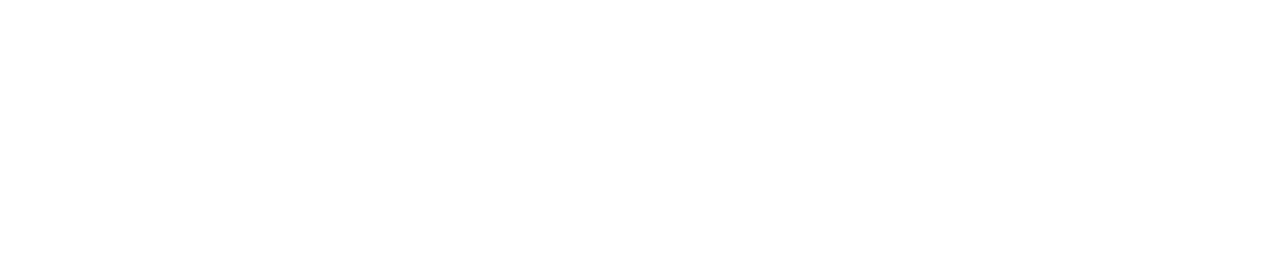
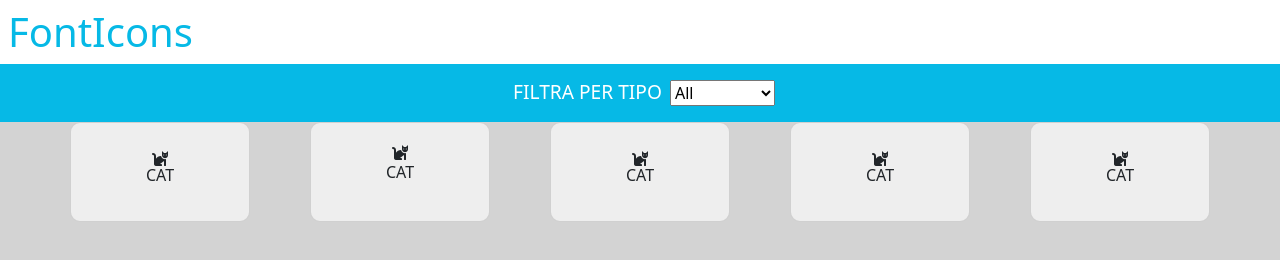
Before and after one commit to Andretreccia/js-es6-icons, a plain HTML site: page Milestone-1/index.html in a window 1280 px wide. Drawn offline with nearby package versions, Linux system fonts and the light colour scheme.

Commit message:
Creata struttura html della pagina da replicare in javascript

```diff
--- a/Milestone-1/index.html
+++ b/Milestone-1/index.html
@@ -4,11 +4,57 @@
     <meta charset="UTF-8">
     <meta http-equiv="X-UA-Compatible" content="IE=edge">
     <meta name="viewport" content="width=device-width, initial-scale=1.0">
+    <link href="https://cdn.jsdelivr.net/npm/bootstrap@5.1.3/dist/css/bootstrap.min.css" rel="stylesheet" integrity="sha384-1BmE4kWBq78iYhFldvKuhfTAU6auU8tT94WrHftjDbrCEXSU1oBoqyl2QvZ6jIW3" crossorigin="anonymous">
     <link rel="stylesheet" href="https://cdnjs.cloudflare.com/ajax/libs/font-awesome/5.15.4/css/all.min.css" integrity="sha512-1ycn6IcaQQ40/MKBW2W4Rhis/DbILU74C1vSrLJxCq57o941Ym01SwNsOMqvEBFlcgUa6xLiPY/NS5R+E6ztJQ==" crossorigin="anonymous" referrerpolicy="no-referrer" />
     <link rel="stylesheet" href="./style.css">
     <title>Document</title>
 </head>
 <body>
+<!-- site header -->
+    <header>
+        <!-- logo header -->
+        <div class="bar_logo">
+            <h1>FontIcons</h1>
+        </div>
+        <!-- navbar -->
+        <div class="navb">
+            <h6 class="fi">FILTRA PER TIPO</h6>
+            <select name="filter" id="filter">
+                <option value="">All</option>
+                <option value="">Animal</option>
+                <option value="">Vegetables</option>
+                <option value="">User</option>
+            </select>
+        </div>
+    </header>
+    <!-- site main -->
+    <main>
+        <div class="container">
+            <div class="row">
+                <div class="card">
+                    <i class="fas fa-cat"></i>
+                    <h6>CAT</h6>
+                </div>
+                <div class="card">
+                    <i class="fas fa-cat"></i>
+                    <p>CAT</p>
+                </div>
+                <div class="card">
+                    <i class="fas fa-cat"></i>
+                    <h6>CAT</h6>
+                </div>
+
+                <div class="card">
+                    <i class="fas fa-cat"></i>
+                    <h6>CAT</h6>
+                </div>
+                <div class="card">
+                    <i class="fas fa-cat"></i>
+                    <h6>CAT</h6>
+                </div>
+            </div>
+        </div>
+    </main>
     <script src="./main.js"></script>
 </body>
 </html>
--- a/Milestone-1/style.css
+++ b/Milestone-1/style.css
@@ -0,0 +1,35 @@
+
+/* header */
+.bar_logo > h1{
+    color: rgb(6, 185, 230);
+    margin: 0.5rem;
+}
+.navb{
+    background-color: rgb(6, 185, 230);;
+    display: flex;
+    justify-content: center;
+    padding: 1rem;
+}
+.navb > h6{
+    color: white;
+    margin: 0 0.5rem;
+    font-size: 1.2rem;
+}
+/* main */
+main{
+    background: lightgrey;
+}
+.container{
+    height: 800px;
+}
+.row{
+    justify-content: space-between;
+}
+.card{
+    height: 100px;
+    width: 180px;
+    background: rgb(238, 238, 238);
+    border-radius: 10px;
+    justify-content: center;
+    align-items: center;
+}
```
